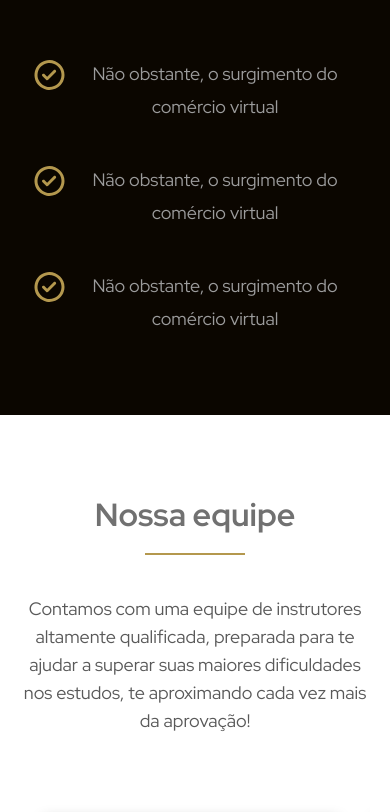
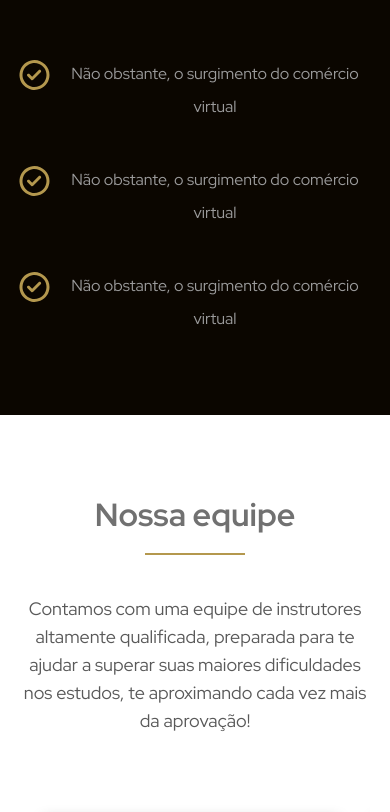
Before and after one commit to joaovitorkilson/cursoaquila, a plain HTML site: page index.html in a window 390 px wide. Shown: the part 2027-2839 px from the top of the page. Drawn offline with nearby package versions, Linux system fonts and the light colour scheme.

```diff
--- a/css/styles/about.css
+++ b/css/styles/about.css
@@ -149,7 +149,7 @@
     display: none;
   }
   .about-list {
-    font-size: 18px;
+    font-size: 16px;
   }
   .about-info h3 {
     display: none;
@@ -168,14 +168,11 @@
     font-size: 25px;
     line-height: 36px;
   }
-  .about-list {
-    align-items: start;
-  }
+
   .about-list li {
     display: list-item !important;
+    max-width: 300px;
+    justify-content: center;
+    align-items: center;
   }
-  .about-list li::before {
-    left: -30px;
-  }
-
 }
```
